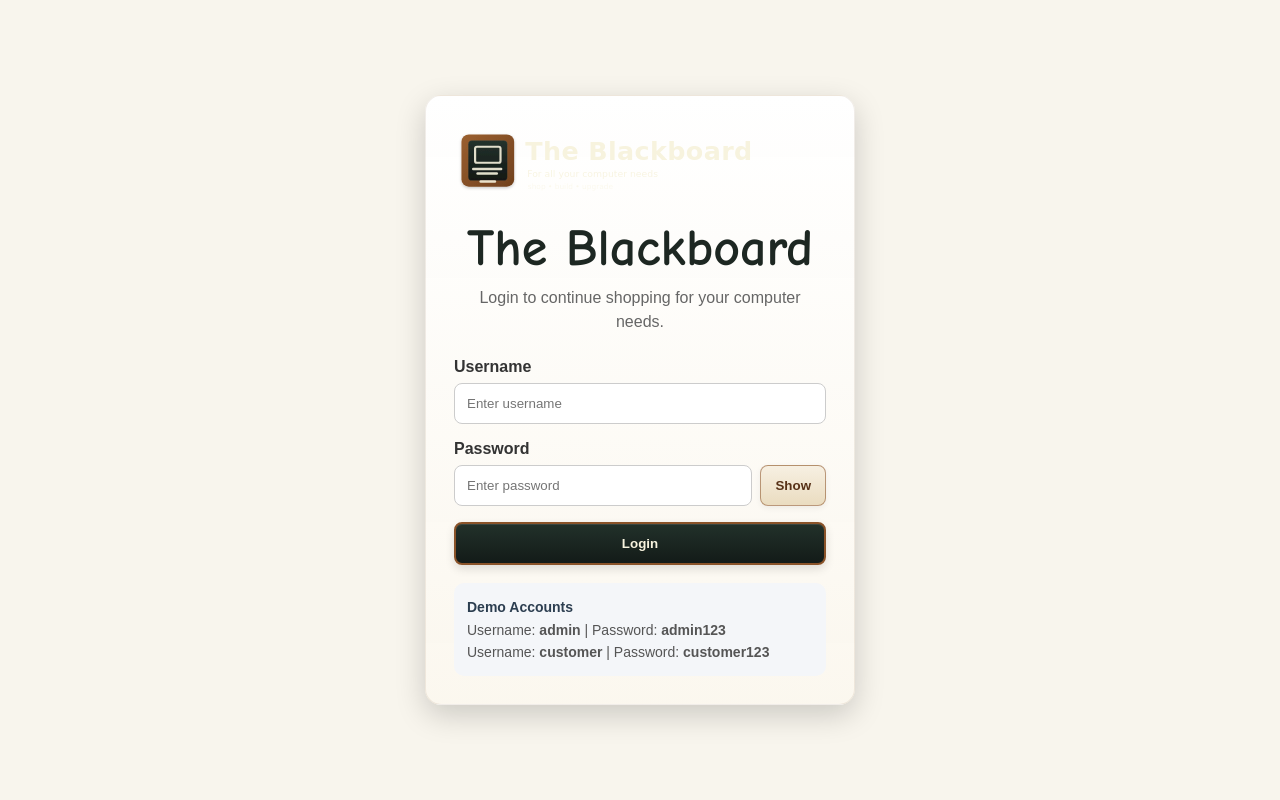
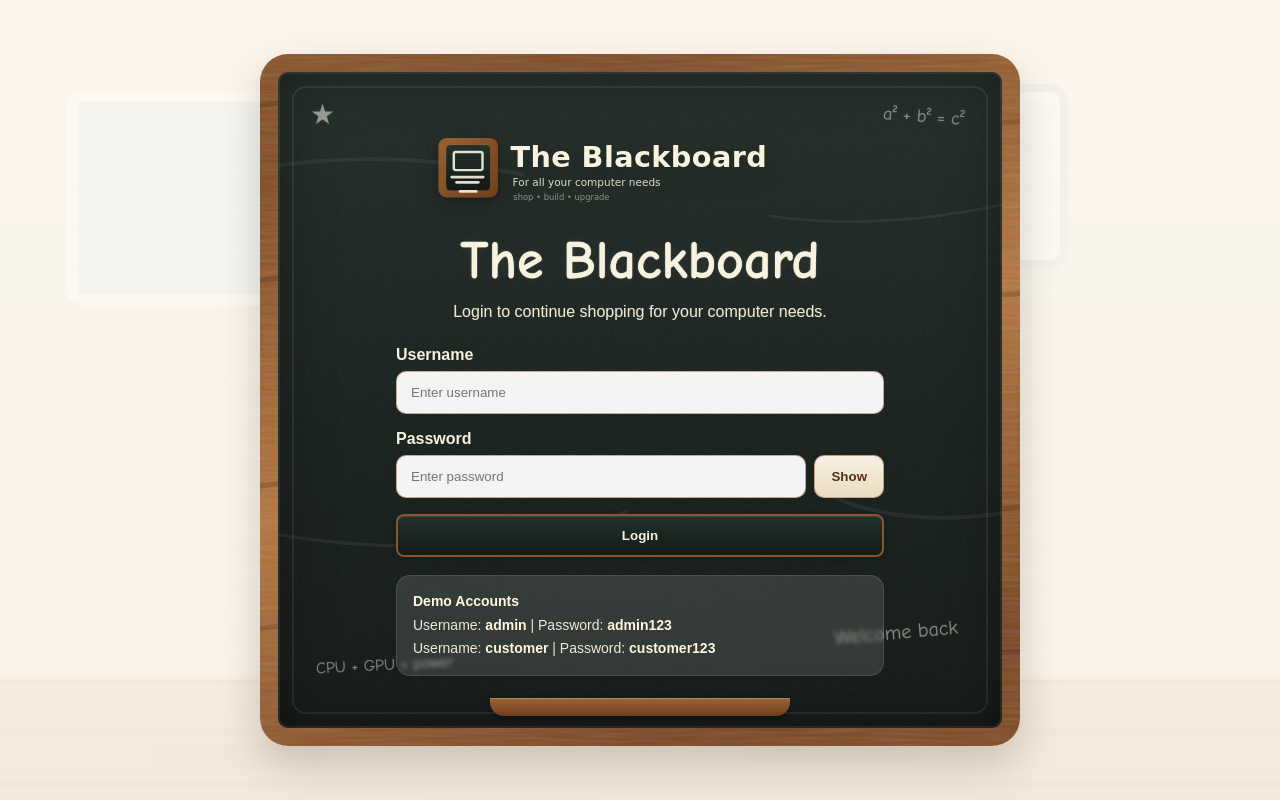
Before and after one commit to desypherg-bit/E-COMMERCE, a plain HTML site: page Blackboard/login.html in a window 1280 px wide. Shown: the top 800 px of the page. Drawn offline with Linux system fonts and the light colour scheme.

Commit message:
Add files via upload

```diff
--- a/Blackboard/login.html
+++ b/Blackboard/login.html
@@ -14,6 +14,14 @@
     </div>
   </div>
   <main class="login-page">
+    <section class="login-board-shell">
+      <div class="login-board-doodles" aria-hidden="true">
+        <span class="login-doodle login-doodle-1">★</span>
+        <span class="login-doodle login-doodle-2">a² + b² = c²</span>
+        <span class="login-doodle login-doodle-3">CPU + GPU = power</span>
+        <span class="login-doodle login-doodle-4">Welcome back</span>
+      </div>
+
       <section class="login-card">
         <div class="login-brand">
           <img src="assets/blackboard-logo.svg" alt="The Blackboard logo" class="login-board-logo-image" />
@@ -44,6 +52,13 @@
           <strong>Demo Accounts</strong>
           <p>Username: <b>admin</b> | Password: <b>admin123</b></p>
           <p>Username: <b>customer</b> | Password: <b>customer123</b></p>
+        </div>
+      </section>
+
+      <div class="login-board-tray" aria-hidden="true">
+        <span class="chalk-stick chalk-white"></span>
+        <span class="chalk-stick chalk-blue"></span>
+        <span class="chalk-eraser"></span>
       </div>
     </section>
   </main>
--- a/Blackboard/style.css
+++ b/Blackboard/style.css
@@ -2304,3 +2304,250 @@
     grid-template-columns: 1fr;
   }
 }
+
+
+/* Login page blackboard refresh */
+.login-body {
+  min-height: 100vh;
+  background:
+    linear-gradient(rgba(252,247,238,0.76), rgba(252,247,238,0.84)),
+    url("assets/classroom-bg.svg") center top / cover fixed no-repeat;
+}
+
+.login-page {
+  min-height: 100vh;
+  display: flex;
+  align-items: center;
+  justify-content: center;
+  padding: 36px 20px;
+}
+
+.login-board-shell {
+  position: relative;
+  width: min(760px, 100%);
+  padding: 38px 30px 46px;
+  border: 18px solid transparent;
+  border-radius: 28px;
+  background:
+    linear-gradient(rgba(20, 25, 22, 0.22), rgba(20, 25, 22, 0.22)) padding-box,
+    url("assets/chalkboard-texture.svg") center / cover no-repeat padding-box,
+    url("assets/wood-frame.svg") center / cover no-repeat border-box;
+  box-shadow:
+    inset 0 0 0 2px rgba(255,255,255,0.08),
+    inset 0 0 55px rgba(0,0,0,0.38),
+    0 18px 40px rgba(0,0,0,0.18);
+  overflow: hidden;
+}
+
+.login-board-shell::before {
+  content: "";
+  position: absolute;
+  inset: 14px;
+  border: 2px solid rgba(255,255,255,0.08);
+  border-radius: 14px;
+  pointer-events: none;
+}
+
+.login-board-doodles {
+  position: absolute;
+  inset: 0;
+  pointer-events: none;
+}
+
+.login-doodle {
+  position: absolute;
+  color: rgba(247,243,222,0.28);
+  font-family: "Comic Sans MS", "Trebuchet MS", cursive, sans-serif;
+  text-shadow: 0 0 1px rgba(255,255,255,0.35);
+  user-select: none;
+}
+
+.login-doodle-1 {
+  top: 26px;
+  left: 32px;
+  font-size: 28px;
+}
+
+.login-doodle-2 {
+  top: 34px;
+  right: 38px;
+  font-size: 18px;
+  transform: rotate(4deg);
+}
+
+.login-doodle-3 {
+  bottom: 54px;
+  left: 38px;
+  font-size: 16px;
+  transform: rotate(-3deg);
+}
+
+.login-doodle-4 {
+  bottom: 84px;
+  right: 44px;
+  font-size: 20px;
+  transform: rotate(-5deg);
+}
+
+.login-card {
+  position: relative;
+  z-index: 1;
+  width: min(500px, 100%);
+  margin: 0 auto;
+  padding: 16px 6px 6px;
+  background: transparent;
+  border: none;
+  box-shadow: none;
+}
+
+.login-brand {
+  text-align: center;
+  margin-bottom: 22px;
+}
+
+.login-brand h1 {
+  color: #f7f3de;
+  font-family: "Comic Sans MS", "Trebuchet MS", cursive, sans-serif;
+  font-size: clamp(34px, 7vw, 54px);
+  margin-bottom: 8px;
+  text-shadow: 0 0 1px rgba(255,255,255,0.85), 0 0 12px rgba(255,255,255,0.06);
+}
+
+.login-brand p {
+  color: #ece7cf;
+  line-height: 1.5;
+  text-shadow: 0 0 1px rgba(255,255,255,0.25);
+}
+
+.login-form {
+  display: grid;
+  gap: 16px;
+}
+
+.login-form label {
+  display: grid;
+  gap: 7px;
+  color: #f5f1df;
+  font-weight: bold;
+}
+
+.login-form input {
+  width: 100%;
+  padding: 13px 14px;
+  border: 1px solid rgba(138, 83, 41, 0.45);
+  border-radius: 10px;
+  background: rgba(255,255,255,0.95);
+  color: #213129;
+}
+
+.login-form input:focus {
+  outline: 2px solid rgba(133,200,255,0.5);
+  outline-offset: 1px;
+}
+
+.password-row button {
+  border: 1px solid rgba(138, 83, 41, 0.45);
+  background: linear-gradient(180deg, #f7f0e2 0%, #eadcc0 100%);
+  color: #573117;
+  border-radius: 10px;
+  padding: 0 16px;
+  cursor: pointer;
+  font-weight: bold;
+}
+
+.password-row button:hover {
+  background: linear-gradient(180deg, #fbf4e8 0%, #e9d4ad 100%);
+}
+
+.login-error {
+  background: rgba(255, 236, 236, 0.95);
+  color: #c0392b;
+  padding: 10px 12px;
+  border-radius: 10px;
+  font-size: 14px;
+}
+
+.demo-account {
+  margin-top: 18px;
+  background: rgba(255,255,255,0.12);
+  border: 1px solid rgba(255,255,255,0.12);
+  border-radius: 14px;
+  padding: 14px 16px;
+  font-size: 14px;
+  color: #f0ead7;
+  line-height: 1.7;
+  backdrop-filter: blur(2px);
+}
+
+.demo-account strong {
+  color: #fff8df;
+}
+
+.demo-account b {
+  color: #fff8df;
+}
+
+.login-board-logo-image {
+  width: min(420px, 100%);
+  max-width: 100%;
+  display: block;
+  margin: 0 auto 12px;
+  filter: drop-shadow(0 6px 12px rgba(0,0,0,0.24));
+}
+
+.login-board-tray {
+  position: absolute;
+  left: 50%;
+  bottom: 12px;
+  transform: translateX(-50%);
+  width: min(300px, 64%);
+  height: 18px;
+  border-radius: 0 0 14px 14px;
+  background: linear-gradient(180deg, #9d6335 0%, #6e3f1d 100%);
+  box-shadow: 0 4px 7px rgba(0,0,0,0.28), inset 0 1px 0 rgba(255,255,255,0.22);
+}
+
+.login-board-tray .chalk-stick,
+.login-board-tray .chalk-eraser {
+  position: absolute;
+  bottom: 4px;
+}
+
+.login-board-tray .chalk-white {
+  left: 24px;
+}
+
+.login-board-tray .chalk-blue {
+  left: 70px;
+}
+
+.login-board-tray .chalk-eraser {
+  right: 26px;
+}
+
+@media (max-width: 768px) {
+  .login-board-shell {
+    padding: 30px 18px 42px;
+    border-width: 14px;
+  }
+
+  .login-card {
+    width: 100%;
+    padding: 10px 0 0;
+  }
+
+  .login-doodle-2,
+  .login-doodle-3,
+  .login-doodle-4 {
+    font-size: 14px;
+  }
+
+  .login-doodle-4 {
+    bottom: 72px;
+    right: 24px;
+  }
+
+  .login-board-tray {
+    width: min(250px, 72%);
+  }
+}
```
Also changed, not shown: Blackboard/index.html (+1 -1 lines). Lines whose indentation alone changed are shown as unchanged.
